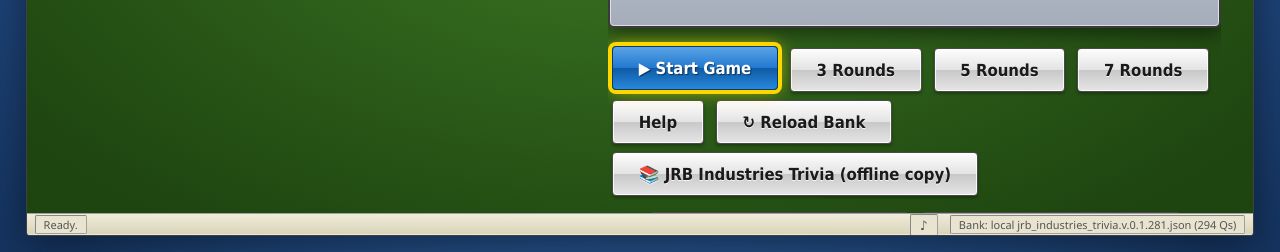
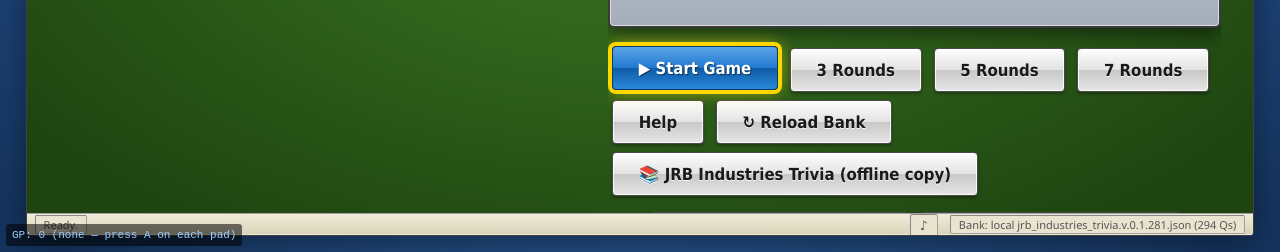
Before and after one commit to jrkasprzyk/hardball-trivia, a website: page index.html in a window 1280 px wide. Shown: the part 548-800 px from the top of the page. Drawn offline with Linux system fonts and the light colour scheme; no server answers.

Commit message:
added controller debug

```diff
--- a/index.html
+++ b/index.html
@@ -252,10 +252,33 @@
   </div>
 </div>
 
+<div id="gamepad-indicator" style="position:fixed; left:6px; bottom:6px; z-index:9999; font:11px/1.3 monospace; color:#9cf; background:rgba(0,0,0,0.55); padding:4px 6px; border-radius:3px; pointer-events:none; max-width:40vw; white-space:pre;">GP: scanning…</div>
+
 <script src="js/utils.js"></script>
 <script src="js/audio.js"></script>
 <script src="js/input.js"></script>
 <script src="js/game.js"></script>
 <script src="js/debug.js"></script>
+<script>
+(function(){
+  const el = document.getElementById('gamepad-indicator');
+  if (!el) return;
+  function tick(){
+    const pads = (navigator.getGamepads && navigator.getGamepads()) || [];
+    let count = 0;
+    const lines = [];
+    for (let i = 0; i < pads.length; i++) {
+      const p = pads[i];
+      if (!p) continue;
+      count++;
+      const short = (p.id || '').slice(0, 28);
+      lines.push('[' + p.index + '] ' + short);
+    }
+    el.textContent = 'GP: ' + count + (count ? '\n' + lines.join('\n') : ' (none — press A on each pad)');
+  }
+  setInterval(tick, 500);
+  tick();
+})();
+</script>
 </body>
 </html>
```
